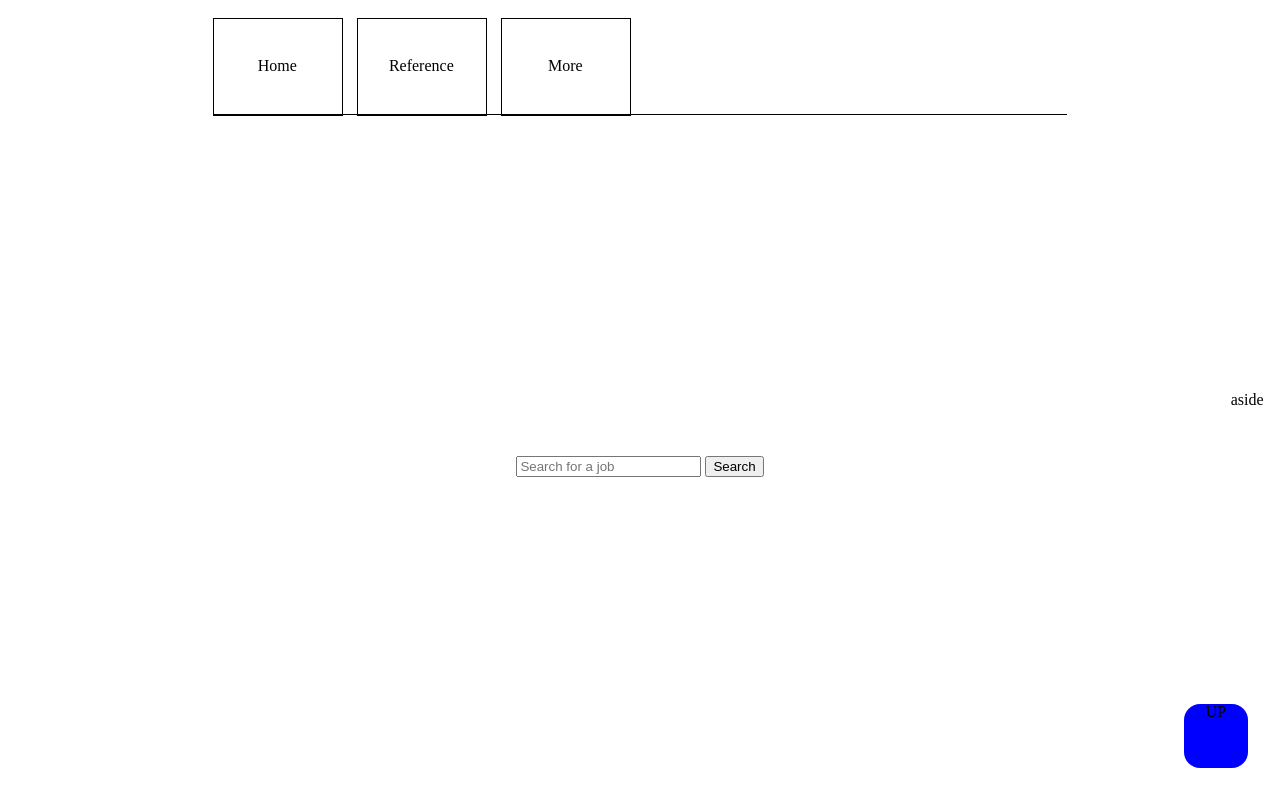
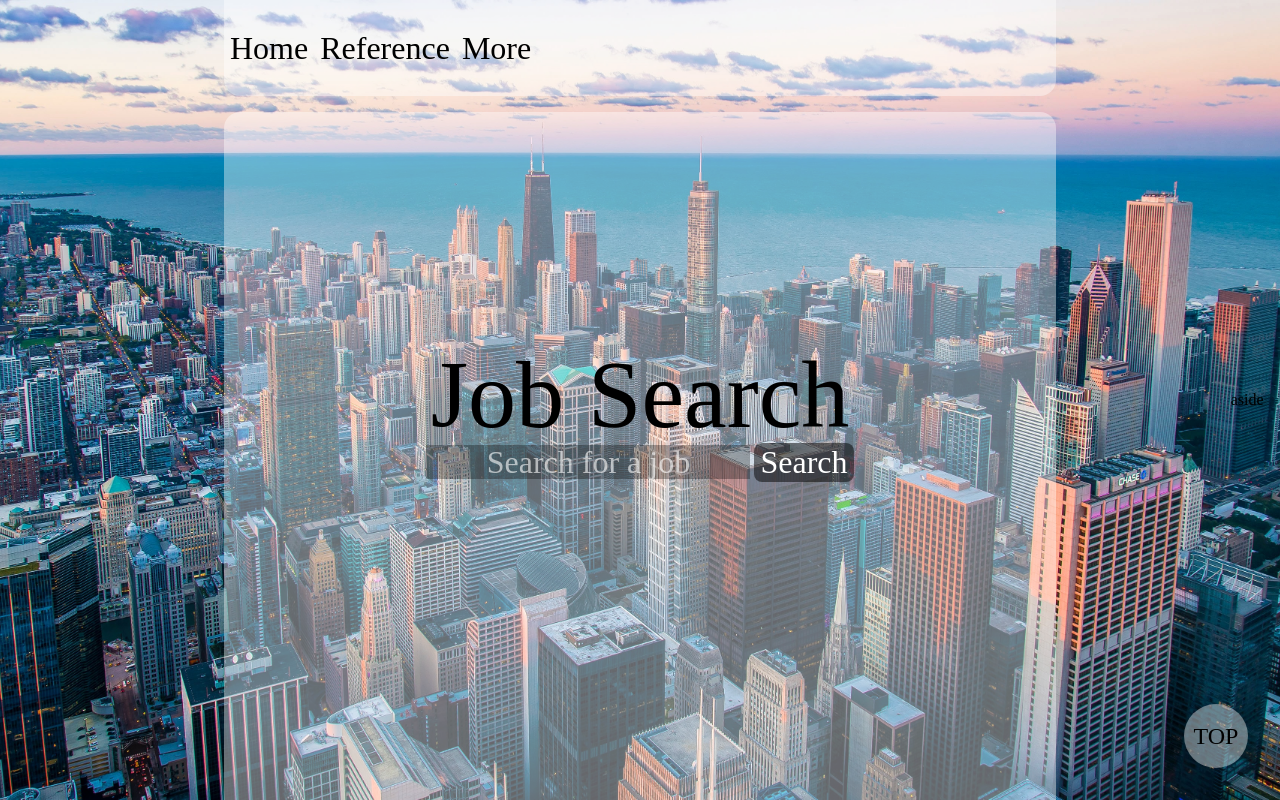
Before and after one commit to Do-code-ing/Flask_test, a Flask app: page / in a window 1280 px wide. Run offline with Flask 2, Linux system fonts and the light colour scheme; some web fonts are replaced.

Commit message:
2021-09-11

```diff
--- a/main.py
+++ b/main.py
@@ -12,16 +12,26 @@ def home():
     return render_template("home.html")
 
 
-@app.route("/report")
-def report():
+@app.route("/result")
+def result():
     word = request.args.get("word")
     if word:
         word = word.lower()
         if word not in db:
             jobs = get_jobs(word)
             db[word] = jobs
-        return render_template("report.html", result_number=len(db[word]), searching_by=word, jobs=db[word])
+        return render_template("result.html", result_number=len(db[word]), searching_by=word, jobs=db[word])
     return redirect("/")
+
+
+@app.route("/reference")
+def reference():
+    return render_template("reference.html")
+
+
+@app.route("/more")
+def more():
+    return render_template("more.html")
 
 
 @app.route("/export")
--- a/static/css/style.css
+++ b/static/css/style.css
@@ -1,4 +1,11 @@
 @import "reset.css";
+@font-face {
+  font-family: "SEBANG_Gothic_Bold";
+  src: url("https://cdn.jsdelivr.net/gh/projectnoonnu/noonfonts_2104@1.0/SEBANG_Gothic_Bold.woff")
+    format("woff");
+  font-weight: normal;
+  font-style: normal;
+}
 
 html {
   height: 100vh;
@@ -8,10 +15,16 @@ html {
 body {
   display: grid;
   grid-template-columns: 1fr 4fr 1fr;
-  grid-template-rows: 1fr 5fr;
+  grid-template-rows: 1fr 8fr 1fr;
+  gap: 1rem;
   height: 100vh;
+  background-image: url("/static/img/background.jpg");
+  background-repeat: no-repeat;
+  background-size: cover;
+  background-position: center;
   align-items: center;
   text-align: center;
+  font-family: "SEBANG_Gothic_Bold";
 }
 
 header {
@@ -24,55 +37,116 @@ main {
   grid-row: 2;
 }
 
-a {
-  color: inherit;
+input {
+  font-family: inherit;
+  text-align: center;
+  border: none;
+  background-color: unset;
+  transition: background-color 0.35s, color 0.35s;
 }
 
-a:link {
-  color: inherit;
+input[type="button"] {
+  cursor: pointer;
 }
 
-a:visited {
-  color: inherit;
+input[type="text"],
+input[type="button"]:hover {
+  background-color: rgba(0, 0, 0, 0.3);
+  color: white;
 }
 
-.relative_div {
-  position: relative;
+input[type="text"]::-webkit-input-placeholder {
+  color: rgba(255, 255, 255, 0.6);
+}
+
+input[type="text"]:hover {
+  background-color: rgba(0, 0, 0, 0.6);
+  color: rgba(255, 255, 255, 0.8);
+}
+
+input[type="text"]:focus {
+  outline: none;
+}
+
+input[type="submit"] {
+  box-sizing: unset;
+  color: white;
+  background-color: rgba(0, 0, 0, 0.5);
+  border-radius: 0.5rem;
+  padding-bottom: 0.4rem;
+}
+
+input[type="submit"]:hover {
+  background-color: rgba(0, 0, 0, 0.8);
 }
 
 nav {
   height: 6rem;
-  border-bottom: 0.12rem solid black;
 }
 
-.nav_top ol {
+.back {
+  width: 100%;
+  height: 100%;
+  background-color: white;
+  opacity: 40%;
+}
+
+#back_header {
+  grid-column: 2;
+  grid-row: 1;
+  z-index: -1;
+  border-radius: 0 0 1rem 1rem;
+}
+#back_main {
+  grid-column: 2;
+  grid-row: 2 / 4;
+  z-index: -1;
+  border-radius: 1rem 1rem 0 0;
+}
+
+#main_menu ol {
   display: flex;
   flex-direction: row;
-  gap: 1rem;
   width: inherit;
   height: inherit;
   list-style-type: none;
   padding: 0;
 }
 
-.nav_top .nav_li {
+#main_menu .nav_li {
   position: relative;
-  width: 8rem;
 }
 
-.nav_top .nav_li a {
+#main_menu .nav_li input[type="button"] {
   display: block;
   width: 100%;
   height: 100%;
-  text-decoration: none;
-  border: 0.1rem solid black;
+  border: none;
+  font-size: 2rem;
 }
 
-.nav_top .nav_li p {
-  position: absolute;
-  left: 50%;
-  top: 50%;
-  transform: translate(-50%, -50%);
+#main_menu .nav_li #home_btn {
+  border-radius: 1rem 0 0 1rem;
+}
+
+main h1 {
+  font-size: 6rem;
+}
+
+#job_search_form {
+  height: 2rem;
+}
+
+#job_search_form #job_search_text {
+  width: 20rem;
+  height: 2rem;
+  font-size: 2rem;
+}
+
+#job_search_form #job_search_btn {
+  width: max-content;
+  height: 2rem;
+  font-size: 2rem;
 }
 
 .right_side {
@@ -92,14 +166,19 @@ nav {
   transform: translate(-50%, -50%);
 }
 
-.right_side .scroll_top_btn {
+.right_side #page_up_btn {
   position: absolute;
   right: 0%;
   bottom: 0%;
   transform: translate(-50%, -50%);
   width: 4rem;
   height: 4rem;
-  border-radius: 1rem;
-  background-color: blue;
-  cursor: pointer;
+  border-radius: 2rem;
+  font-size: 1.5rem;
+  background-color: rgba(255, 255, 255, 0.4);
 }
+
+.right_side #page_up_btn:hover {
+  background-color: rgba(255, 255, 255, 0.2);
+  color: white;
+}
--- /dev/null
+++ b/static/js/home.js
@@ -0,0 +1,18 @@
+const jobSearchForm = document.getElementById("job_search_form");
+const jobSearchText = document.getElementById("job_search_text");
+const jobSearchBtn = document.getElementById("job_search_btn");
+const searching = document.getElementById("searching");
+
+searching.hidden = true;
+
+function handleJobSearchBtnClick() {
+  console.log(jobSearchText);
+  if (jobSearchText.value) {
+    jobSearchForm.hidden = true;
+    searching.hidden = false;
+  }
+}
+
+if (jobSearchBtn) {
+  jobSearchBtn.addEventListener("click", handleJobSearchBtnClick);
+}
--- /dev/null
+++ b/static/js/nav.js
@@ -0,0 +1,29 @@
+"use strict";
+
+const homeBtn = document.getElementById("home_btn");
+const referenceBtn = document.getElementById("reference_btn");
+const moreBtn = document.getElementById("more_btn");
+
+function handleHomeBtnClick() {
+  location.href = "/";
+}
+
+function handleReferenceBtnClick() {
+  location.href = "/reference";
+}
+
+function handleMoreBtnClick() {
+  location.href = "more";
+}
+
+if (homeBtn) {
+  homeBtn.addEventListener("click", handleHomeBtnClick);
+}
+
+if (referenceBtn) {
+  referenceBtn.addEventListener("click", handleReferenceBtnClick);
+}
+
+if (moreBtn) {
+  moreBtn.addEventListener("click", handleMoreBtnClick);
+}
--- a/templates/home.html
+++ b/templates/home.html
@@ -5,34 +5,46 @@
     <meta http-equiv="X-UA-Compatible" content="IE=edge" />
     <meta name="viewport" content="width=device-width, initial-scale=1.0" />
     <link rel="stylesheet" href="static/css/style.css" />
+    <script defer src="static/js/nav.js"></script>
+    <script defer src="static/js/home.js"></script>
     <title>Job Search</title>
   </head>
   <body>
     <header>
-      <nav class="nav_top">
+      <nav id="main_menu">
         <ol>
           <li class="nav_li">
-            <a href="/"><p>Home</p></a>
+            <input id="home_btn" type="button" value="Home" />
           </li>
           <li class="nav_li">
-            <a href="/reference"><p>Reference</p></a>
+            <input id="reference_btn" type="button" value="Reference" />
           </li>
           <li class="nav_li">
-            <a href="/more"><p>More</p></a>
+            <input id="more_btn" type="button" value="More" />
           </li>
         </ol>
       </nav>
     </header>
+    <div class="back" id="back_header"></div>
     <main>
-      <form action="/report" method="get">
-        <input placeholder="Search for a job" name="word" required />
-        <button>Search</button>
+      <h1>Job Search</h1>
+      <form action="/result" method="get" id="job_search_form">
+        <input
+          type="text"
+          placeholder="Search for a job"
+          name="word"
+          required
+          id="job_search_text"
+        />
+        <input type="submit" value="Search" id="job_search_btn" />
       </form>
+      <div id="searching">Searching</div>
     </main>
+    <div class="back" id="back_main"></div>
     <aside class="right_side">
       <div class="right_side_div">
         <section class="search_record">aside</section>
-        <section class="scroll_top_btn">UP</section>
+        <input id="page_up_btn" type="button" value="TOP" />
       </div>
     </aside>
   </body>
```
Also changed, not shown: scraper.py (+13 -3 lines), static/js/result.js (added, +10 -0 lines), templates/more.html (added, +38 -0 lines), templates/reference.html (added, +38 -0 lines), templates/report.html (deleted, +0 -27 lines), templates/result.html (added, +44 -0 lines), design.png (added), static/img/background.jpg (added), static/js/more.js (added), static/js/reference.js (added), 1 other file.
